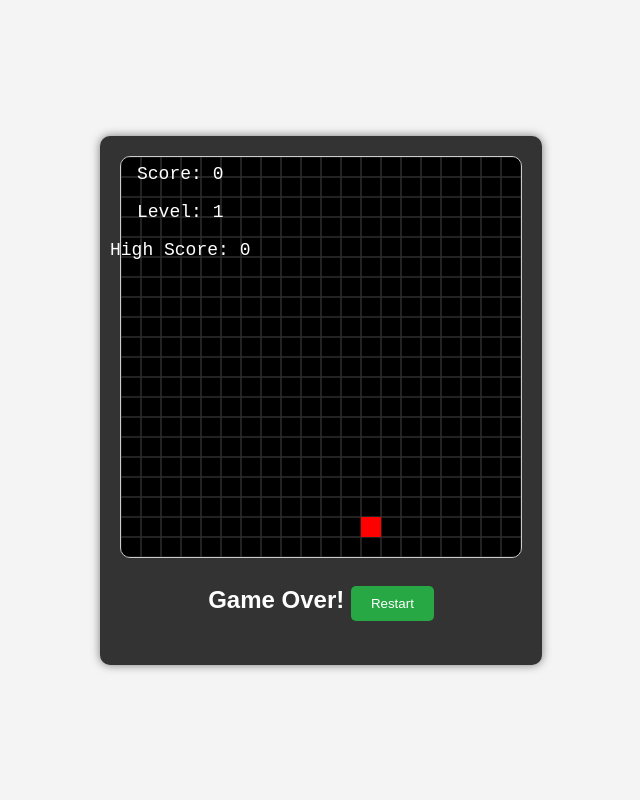
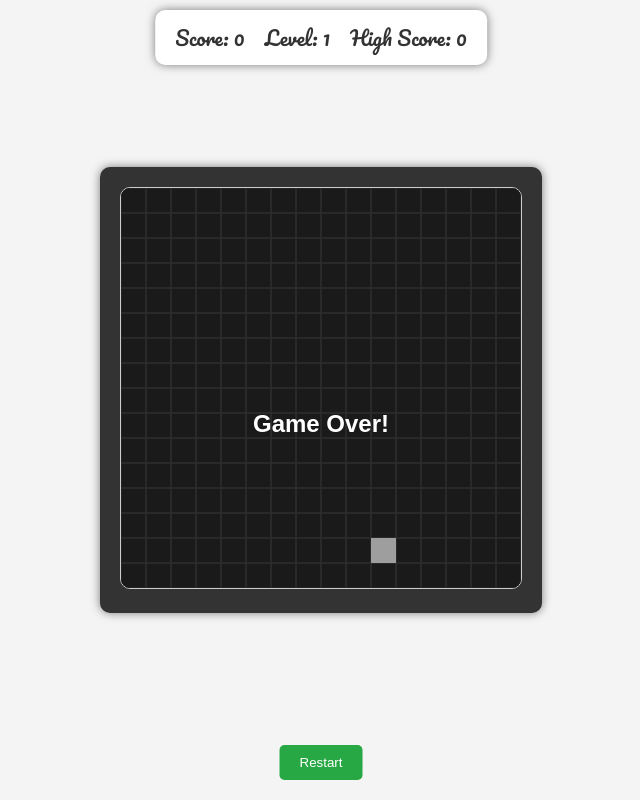
Before and after one commit to rajesh096/Snake-Game, a plain HTML site: page index.html in a window 1280 px wide. Shown: the whole page, without its empty margins (319-959 px from the left). Drawn offline with Linux system fonts and the light colour scheme.

Commit message:
Improvise the Snake Structure

```diff
--- a/index.html
+++ b/index.html
@@ -5,17 +5,19 @@
     <meta name="viewport" content="width=device-width, initial-scale=1.0">
     <title>Snake Game</title>
     <link rel="stylesheet" href="styles.css">
+    <link href="https://fonts.googleapis.com/css2?family=Pacifico&display=swap" rel="stylesheet"> <!-- Link to the new font -->
 </head>
 <body>
+    <div id="scoreboard">
+        <p>Score: <span id="score">0</span></p>
+        <p>Level: <span id="level">1</span></p>
+        <p>High Score: <span id="highScore">0</span></p>
+    </div>
     <div id="gameArea">
         <canvas id="snakeGame" width="400" height="400"></canvas>
-        <div id="scoreboard">
-            <p>Score: <span id="score">0</span></p>
-            <p>Level: <span id="level">1</span></p>
-            <p>High Score: <span id="highScore">0</span></p>
-        </div>
-        <p id="gameOverMessage" style="display: none;">Game Over! <button onclick="restartGame()">Restart</button></p>
     </div>
+    <p id="gameOverMessage" style="display: none;">Game Over!</p>
+    <button onclick="restartGame()">Restart</button>
     <script src="script.js"></script>
 </body>
 </html>
--- a/script.js
+++ b/script.js
@@ -1,7 +1,7 @@
 const canvas = document.getElementById("snakeGame");
 const ctx = canvas.getContext("2d");
 
-const scale = 20;
+const scale = 25; // Increased scale for larger grid pixels
 const rows = canvas.height / scale;
 const columns = canvas.width / scale;
 
@@ -14,6 +14,12 @@ let gameInterval;
 let highScore = localStorage.getItem("highScore") || 0;
 
 document.getElementById("highScore").innerText = highScore;
+
+const snakeHeadImage = new Image();
+snakeHeadImage.src = 'Snake.jpg'; // Path to the snake head image
+
+const appleImage = new Image();
+appleImage.src = 'Apple.png'; // Path to the apple image
 
 (function setup() {
     snake = new Snake();
@@ -49,7 +55,9 @@ function gameLoop() {
 }
 
 function drawBackground() {
-    // Draw grid background
+    // Improved grid background
+    ctx.fillStyle = "#1a1a1a";
+    ctx.fillRect(0, 0, canvas.width, canvas.height);
     ctx.strokeStyle = "#2e2e2e";
     for (let i = 0; i < rows; i++) {
         for (let j = 0; j < columns; j++) {
@@ -64,9 +72,17 @@ function Snake() {
     this.nextDirection = this.direction;
 
     this.draw = function () {
-        ctx.fillStyle = "green";
-        this.body.forEach(function (part) {
-            ctx.fillRect(part.x * scale, part.y * scale, scale, scale);
+        this.body.forEach(function (part, index) {
+            if (index === 0) {
+                ctx.drawImage(snakeHeadImage, part.x * scale, part.y * scale, scale, scale);
+            } else {
+                ctx.fillStyle = "green";
+                ctx.beginPath();
+                ctx.arc(part.x * scale + scale / 2, part.y * scale + scale / 2, scale / 2, 0, 2 * Math.PI);
+                ctx.fill();
+                ctx.strokeStyle = "darkgreen";
+                ctx.stroke();
+            }
         });
     };
 
@@ -132,8 +148,7 @@ function Apple() {
     };
 
     this.draw = function () {
-        ctx.fillStyle = "red";
-        ctx.fillRect(this.x * scale, this.y * scale, scale, scale);
+        ctx.drawImage(appleImage, this.x * scale, this.y * scale, scale, scale);
     };
 
     this.randomize();
@@ -153,7 +168,7 @@ function gameOver() {
 function restartGame() {
     score = 0;
     level = 1;
-    gameSpeed = 100;
+    gameSpeed = 200;
     document.getElementById("score").innerText = score;
     document.getElementById("level").innerText = level;
     document.getElementById("gameOverMessage").style.display = "none";
--- a/styles.css
+++ b/styles.css
@@ -15,6 +15,7 @@ body {
     border-radius: 10px;
     padding: 20px;
     box-shadow: 0 0 10px rgba(0, 0, 0, 0.5);
+    margin-bottom: 20px; /* Add some space for the scoreboard */
 }
 
 canvas {
@@ -26,10 +27,23 @@ canvas {
 #scoreboard {
     position: absolute;
     top: 10px;
-    left: 10px;
-    color: white;
-    font-size: 18px;
-    font-family: 'Courier New', Courier, monospace;
+    left: 50%;
+    transform: translateX(-50%);
+    color: #333;
+    font-size: 20px;
+    font-family: 'Pacifico', cursive; /* Changed to a more stylish font */
+    display: flex;
+    justify-content: space-around;
+    background-color: #fff;
+    padding: 10px;
+    border-radius: 10px;
+    box-shadow: 0 0 10px rgba(0, 0, 0, 0.5);
+    transition: all 0.3s ease;
+}
+
+#scoreboard p {
+    margin: 0;
+    padding: 0 10px;
 }
 
 button {
@@ -39,6 +53,10 @@ button {
     border: none;
     cursor: pointer;
     border-radius: 5px;
+    position: absolute;
+    bottom: 20px;
+    left: 50%;
+    transform: translateX(-50%);
 }
 
 button:hover {
@@ -50,4 +68,24 @@ button:hover {
     color: white;
     font-size: 24px;
     font-weight: bold;
+    position: absolute;
+    top: 50%;
+    left: 50%;
+    transform: translate(-50%, -50%);
+    animation: fadeIn 2s ease-in-out;
 }
+
+@keyframes fadeIn {
+    0% { opacity: 0; }
+    100% { opacity: 1; }
+}
+
+.snake-part {
+    animation: snakeMove 0.2s linear;
+}
+
+@keyframes snakeMove {
+    0% { transform: scale(1); }
+    50% { transform: scale(1.1); }
+    100% { transform: scale(1); }
+}
```
Also changed, not shown: Snake.jpg (added), 1 other file.
